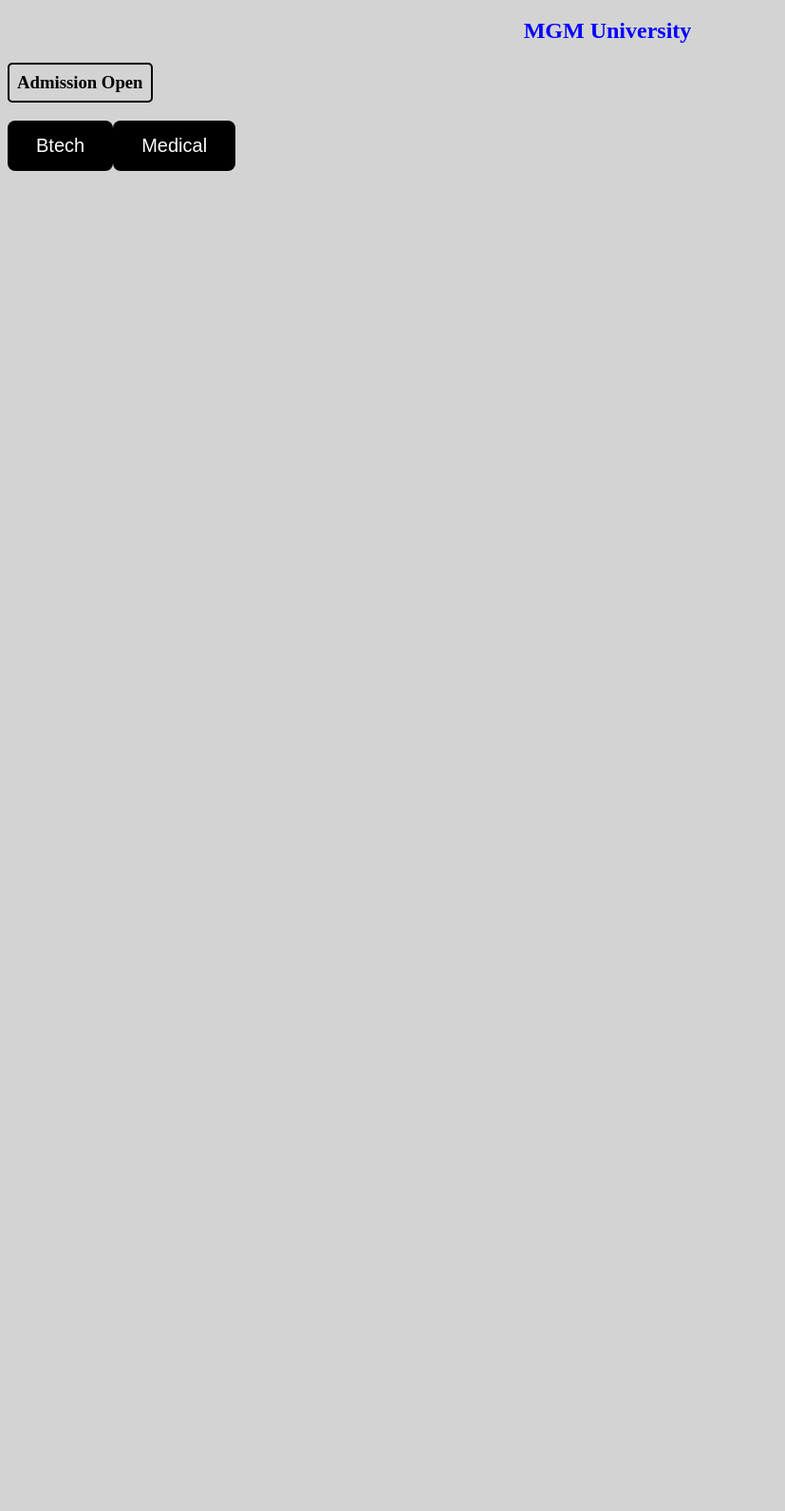
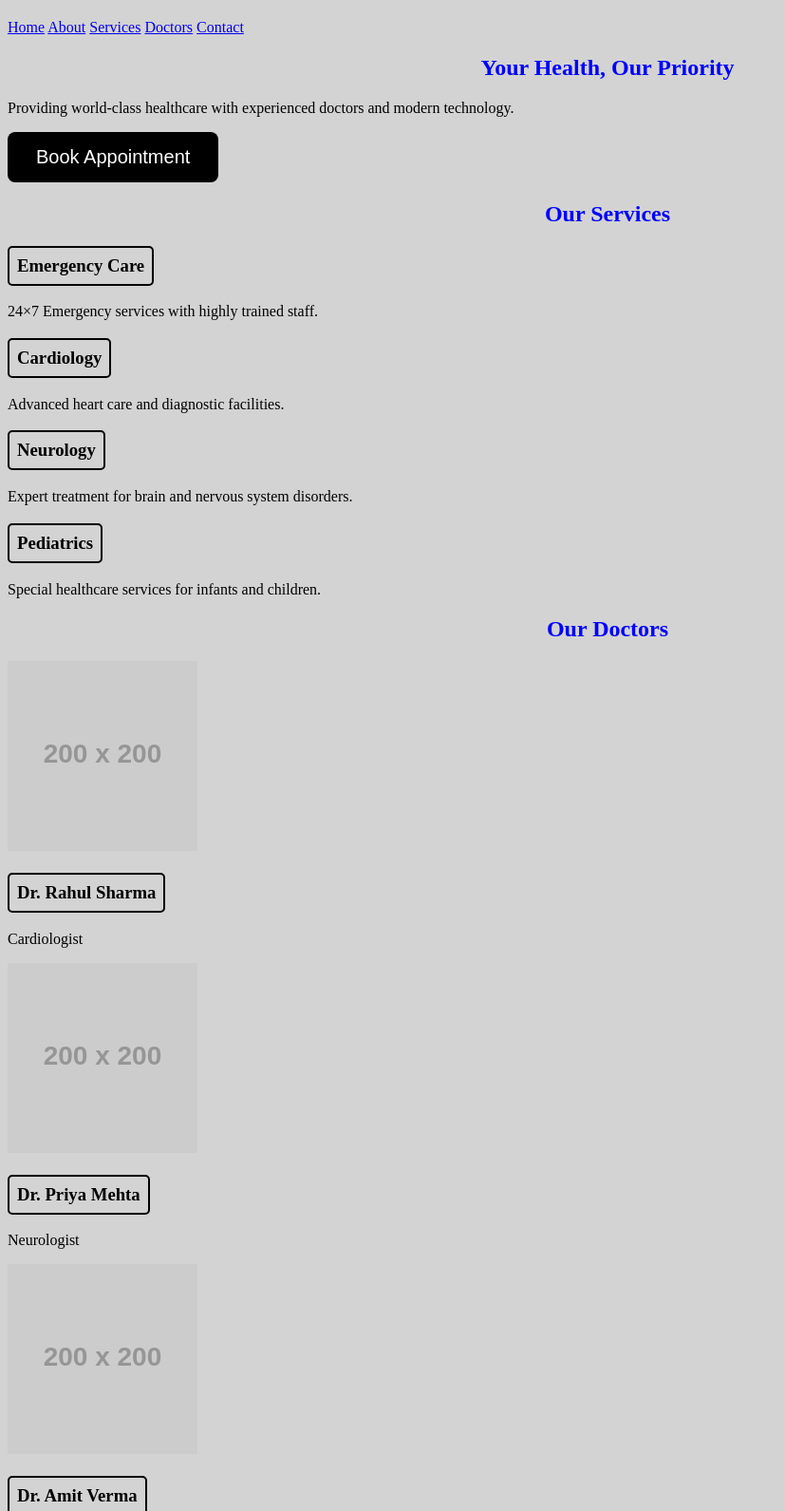
Before and after one commit to Shree-hub385/my-first-website, a plain HTML site: page index.html in a window 1280 px wide. Shown: the part 87-1678 px from the top of the page at 95% size, without its empty margins (0-827 px from the left). Before the commit the page ends 800 px from the top, so only its background shows below. Drawn offline with Linux system fonts and the light colour scheme; placeholder pictures from the web are drawn by us.

Commit message:
Update index.html

```diff
--- a/index.html
+++ b/index.html
@@ -1,15 +1,135 @@
 <!DOCTYPE html>
 <html lang="en">
 <head>
-    <meta charset="UTF-8">
-    <meta name="viewport" content="width=device-width, initial-scale=1.0">
-    <title>Mahatma Gandhi Mission</title>
-    <link rel="stylesheet" href="style.css">
+<meta charset="UTF-8">
+<meta name="viewport" content="width=device-width, initial-scale=1.0">
+<title>City Care Hospital</title>
+
+<link rel="stylesheet" href="style.css">
+
 </head>
 <body>
-    <h1>Mahatma Gandhi Mission</h1>
-    <h2>MGM University</h2>
-    <h3>Admission Open</h3>
-    <button>Btech</button><button>Medical</button>
+
+<header>
+
+<h1>🏥 City Care Hospital</h1>
+
+<nav>
+
+<a href="#">Home</a>
+<a href="#">About</a>
+<a href="#">Services</a>
+<a href="#">Doctors</a>
+<a href="#">Contact</a>
+
+</nav>
+
+</header>
+
+
+<section class="hero">
+
+<h2>Your Health, Our Priority</h2>
+
+<p>Providing world-class healthcare with experienced doctors and modern technology.</p>
+
+<button>Book Appointment</button>
+
+</section>
+
+
+<section class="services">
+
+<h2>Our Services</h2>
+
+<div class="service-container">
+
+<div class="card">
+<h3>Emergency Care</h3>
+<p>24×7 Emergency services with highly trained staff.</p>
+</div>
+
+<div class="card">
+<h3>Cardiology</h3>
+<p>Advanced heart care and diagnostic facilities.</p>
+</div>
+
+<div class="card">
+<h3>Neurology</h3>
+<p>Expert treatment for brain and nervous system disorders.</p>
+</div>
+
+<div class="card">
+<h3>Pediatrics</h3>
+<p>Special healthcare services for infants and children.</p>
+</div>
+
+</div>
+
+</section>
+
+
+<section class="doctors">
+
+<h2>Our Doctors</h2>
+
+<div class="doctor-container">
+
+<div class="doctor">
+
+<img src="https://via.placeholder.com/200" alt="Doctor">
+
+<h3>Dr. Rahul Sharma</h3>
+
+<p>Cardiologist</p>
+
+</div>
+
+<div class="doctor">
+
+<img src="https://via.placeholder.com/200" alt="Doctor">
+
+<h3>Dr. Priya Mehta</h3>
+
+<p>Neurologist</p>
+
+</div>
+
+<div class="doctor">
+
+<img src="https://via.placeholder.com/200" alt="Doctor">
+
+<h3>Dr. Amit Verma</h3>
+
+<p>Orthopedic Surgeon</p>
+
+</div>
+
+</div>
+
+</section>
+
+
+<section class="contact">
+
+<h2>Contact Us</h2>
+
+<p>📍 Pune, Maharashtra</p>
+
+<p>📞 +91 9876543210</p>
+
+<p>📧 citycare@gmail.com</p>
+
+<button>Contact Now</button>
+
+</section>
+
+
+<footer>
+
+<p>© 2026 City Care Hospital | All Rights Reserved</p>
+
+</footer>
+
 </body>
 </html>
```
